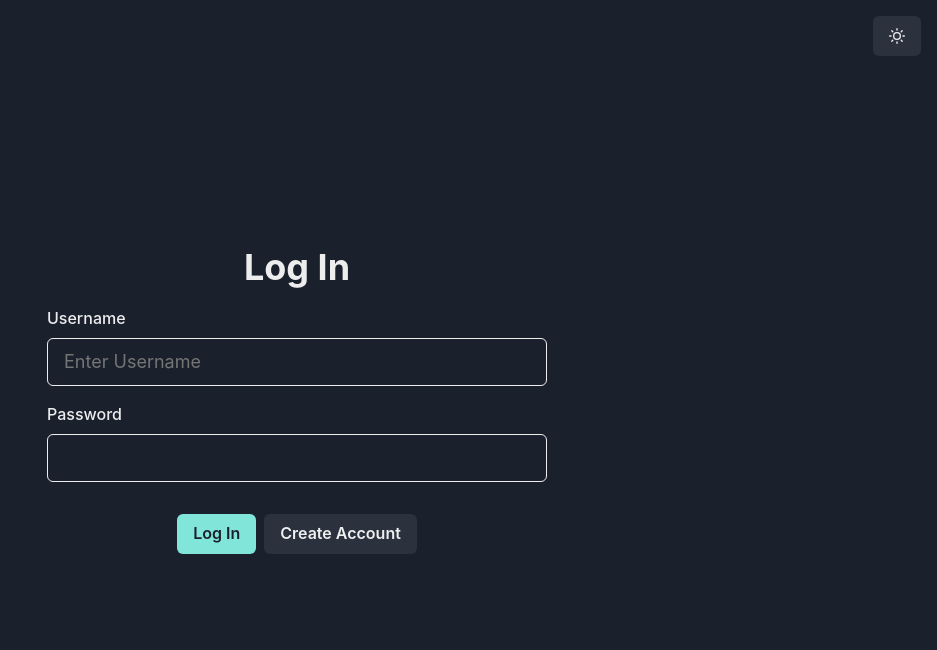
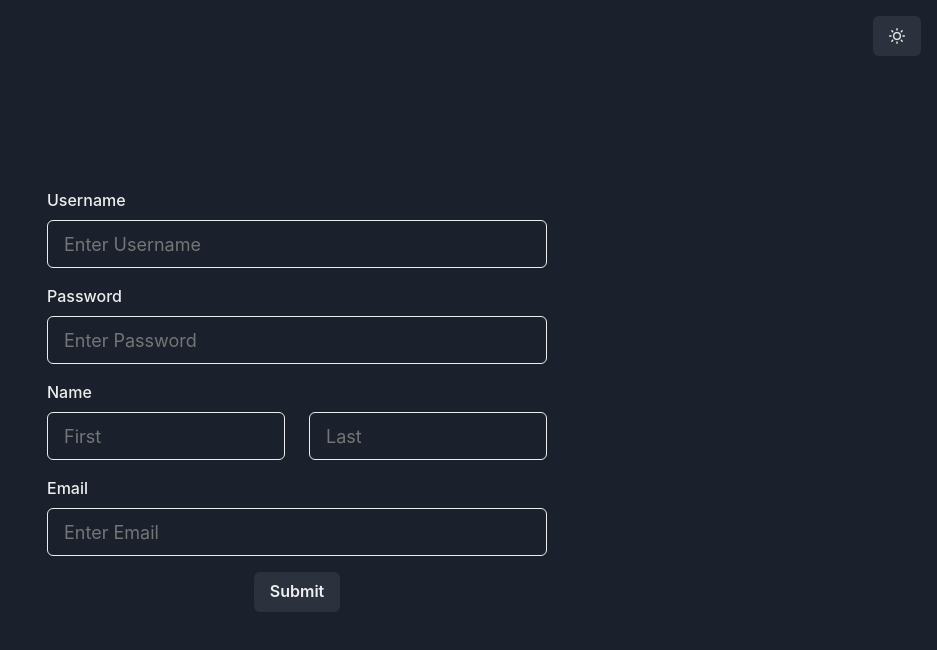
Before and after one commit to htwest/TLS-Society-Database, a React (Create React App) app in the folder client/: page /test in a window 1280 px wide. Shown: the top 650 px of the page, without its empty margins (343-1280 px from the left). Built offline with nearby package versions, Linux system fonts and the light colour scheme.

Commit message:
created Test Creators

```diff
--- /dev/null
+++ b/client/src/api/postApplicant.js
@@ -0,0 +1,22 @@
+const axios = require("axios");
+
+const postApplicant = (userData) => {
+  return axios
+    .post(
+      "/auth/register",
+      {
+        username: userData.username,
+        fName: userData.fName,
+        lName: userData.lName,
+        email: userData.email,
+        password: userData.password,
+      },
+      { withCredentials: true }
+    )
+    .catch((err) => {
+      console.log(err);
+    })
+    .then((response) => response);
+};
+
+export default postApplicant;
--- a/client/src/components/Views.jsx
+++ b/client/src/components/Views.jsx
@@ -6,6 +6,9 @@ import Login from "./login/Login";
 import SignUp from "./signup/Signup";
 import Profile from "./profile/Profile";
 import Applicants from "./applicants/Applicants";
+
+// Testing
+import Test from "./testing/Test";
 
 // Utils
 import PrivateRoutes from "../utils/PrivateRoutes";
@@ -31,6 +34,7 @@ const Views = () => {
         </Route>
         <Route path="/" element={<Login />} />
         <Route path="/register" element={<SignUp />} />
+        <Route path="test" element={<Test />} />
         <Route path="*" element={<Login />} />
       </Routes>
     </UserContext.Provider>
--- /dev/null
+++ b/client/src/components/testing/Test.jsx
@@ -0,0 +1,20 @@
+import React from "react";
+import { VStack } from "@chakra-ui/react";
+
+import UserMaker from "./UserMaker";
+
+const Test = () => {
+  return (
+    <VStack
+      w={{ base: "90%", md: "500px" }}
+      m="auto"
+      justify="center"
+      h="100vh"
+      spacing="1rem"
+    >
+      <UserMaker />
+    </VStack>
+  );
+};
+
+export default Test;
--- /dev/null
+++ b/client/src/components/testing/UserMaker.jsx
@@ -0,0 +1,125 @@
+import React, { useState } from "react";
+import {
+  VStack,
+  FormControl,
+  FormLabel,
+  Grid,
+  GridItem,
+  Input,
+  Button,
+} from "@chakra-ui/react";
+
+import postApplicant from "../../api/postApplicant";
+
+const UserMaker = () => {
+  // States
+  const [username, setUsername] = useState();
+  const [password, setPassword] = useState();
+  const [lName, setLname] = useState();
+  const [fName, setFname] = useState();
+  const [email, setEmail] = useState();
+
+  const handleSubmit = async (e) => {
+    e.preventDefault();
+    const data = {
+      username,
+      password,
+      lName,
+      fName,
+      email,
+    };
+    await postApplicant(data).then((res) => {
+      console.log(res);
+    });
+  };
+
+  return (
+    <VStack
+      justify="center"
+      spacing="1rem"
+      as="form"
+      onSubmit={(e) => handleSubmit(e)}
+    >
+      <FormControl>
+        <FormLabel>Username</FormLabel>
+        <Input
+          type="text"
+          name="user_name"
+          value={username}
+          placeholder="Enter Username"
+          autoComplete="off"
+          size="lg"
+          onChange={(e) => {
+            setUsername(e.target.value);
+          }}
+        />
+      </FormControl>
+
+      <FormControl>
+        <FormLabel>Password</FormLabel>
+        <Input
+          type="password"
+          name="password"
+          placeholder="Enter Password"
+          value={password}
+          autoComplete="off"
+          size="lg"
+          onChange={(e) => {
+            setPassword(e.target.value);
+          }}
+        />
+      </FormControl>
+
+      <FormControl>
+        <FormLabel>Name</FormLabel>
+        <Grid templateColumns="repeat(2, 1fr)" gap={6}>
+          <GridItem>
+            <Input
+              type="text"
+              name="first_name"
+              placeholder="First"
+              value={fName}
+              autoComplete="off"
+              size="lg"
+              onChange={(e) => {
+                setFname(e.target.value);
+              }}
+            />
+          </GridItem>
+          <GridItem>
+            <Input
+              type="text"
+              name="last_name"
+              value={lName}
+              placeholder="Last"
+              autoComplete="off"
+              size="lg"
+              onChange={(e) => {
+                setLname(e.target.value);
+              }}
+            />
+          </GridItem>
+        </Grid>
+      </FormControl>
+
+      <FormControl>
+        <FormLabel>Email</FormLabel>
+        <Input
+          type="text"
+          name="email"
+          placeholder="Enter Email"
+          value={email}
+          autoComplete="off"
+          size="lg"
+          onChange={(e) => {
+            setEmail(e.target.value);
+          }}
+        />
+      </FormControl>
+
+      <Button type="submit">Submit</Button>
+    </VStack>
+  );
+};
+
+export default UserMaker;
```
